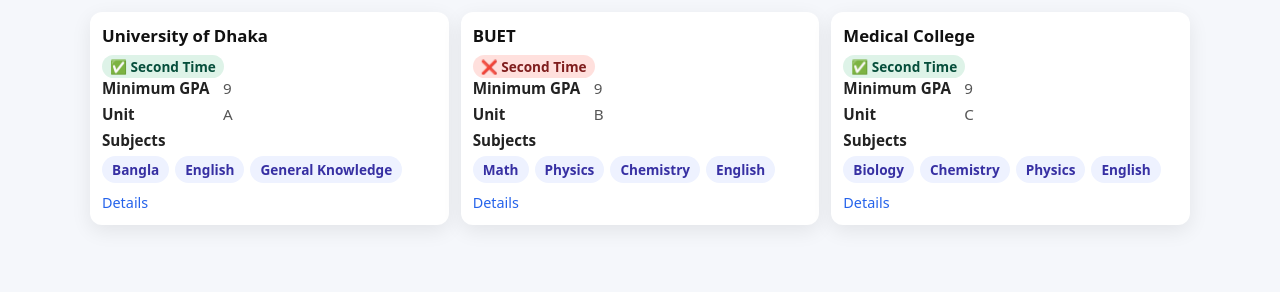
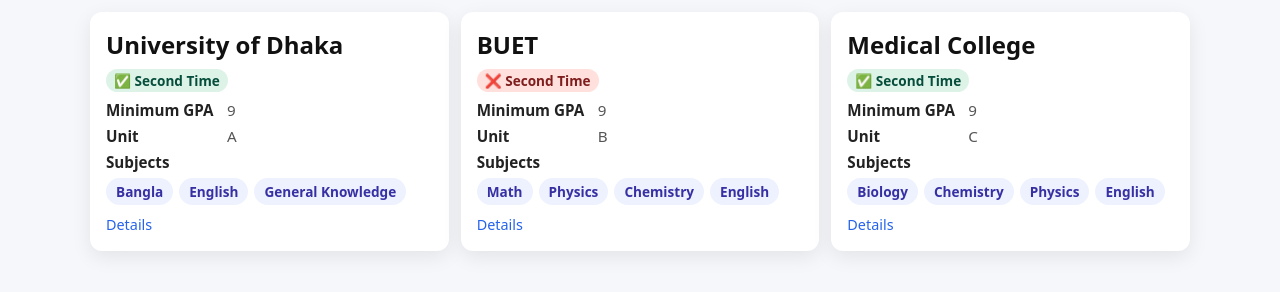
Before and after one commit to oddnaeem-N/RU, a plain HTML site: page index.html in a window 1280 px wide. Drawn offline with Linux system fonts and the light colour scheme.

Commit message:
Update style.css

```diff
--- a/style.css
+++ b/style.css
@@ -10,26 +10,20 @@ body{
 }
 .wrap{ max-width:1100px; margin-inline:auto; }
 .grid{ display:grid; gap:12px; grid-template-columns: 1fr; }
-@media (min-width:600px){
-  .grid{grid-template-columns: repeat(2, minmax(0,1fr));}
-}
-@media (min-width:900px){
-  .grid{grid-template-columns: repeat(3, minmax(0,1fr));}
-}
+@media (min-width:600px){ .grid{grid-template-columns: repeat(2, minmax(0,1fr));} }
+@media (min-width:900px){ .grid{grid-template-columns: repeat(3, minmax(0,1fr));} }
 .card{
   background:var(--card); border-radius:12px; overflow:hidden;
   box-shadow:0 6px 20px var(--ring);
   display:flex; flex-direction:column;
 }
-.media{ aspect-ratio:16/9; width:100%; object-fit:cover; background:#ddd; }
-.content{ padding:12px; }
+.content{ padding:16px; }
 .title{
-  display:flex; align-items:center; gap:8px; margin:0 0 8px 0;
-  font-size:1.05rem; font-weight:700;
+  font-size:1.5rem; font-weight:700; margin:0 0 8px 0;
 }
 .badge{
-  margin-left:auto; font-size:.85rem; padding:2px 8px; border-radius:999px; font-weight:600;
-  display:inline-flex; align-items:center; gap:6px;
+  font-size:.85rem; padding:2px 8px; border-radius:999px; font-weight:600;
+  display:inline-flex; align-items:center; gap:6px; margin-bottom:8px;
 }
 .badge.ok{ background: color-mix(in oklab, var(--ok) 18%, white); color:#064e3b; }
 .badge.no{ background: color-mix(in oklab, var(--no) 18%, white); color:#7f1d1d; }
@@ -37,8 +31,6 @@ body{
 .kv{ display:flex; gap:6px; }
 .k{ min-width:115px; color:#222; font-weight:600; }
 .chips{ display:flex; flex-wrap:wrap; gap:6px; margin-top:6px; }
-.chip{ padding:4px 10px; border-radius:999px; background:var(--chip); color:var(--chip-text);
-  font-size:.85rem; font-weight:600;
-}
+.chip{ padding:4px 10px; border-radius:999px; background:var(--chip); color:var(--chip-text); font-size:.85rem; font-weight:600; }
 a.link{ display:inline-block; margin-top:10px; font-size:.9rem; color:#2563eb; text-decoration:none; }
 a.link:active{ opacity:.8 }
```
